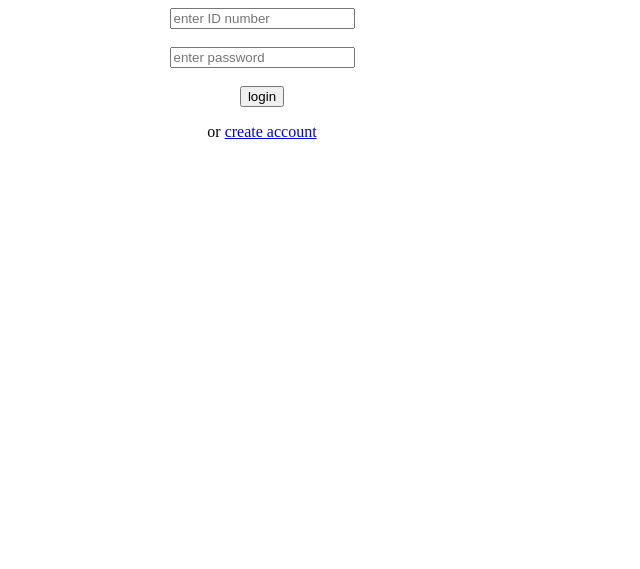
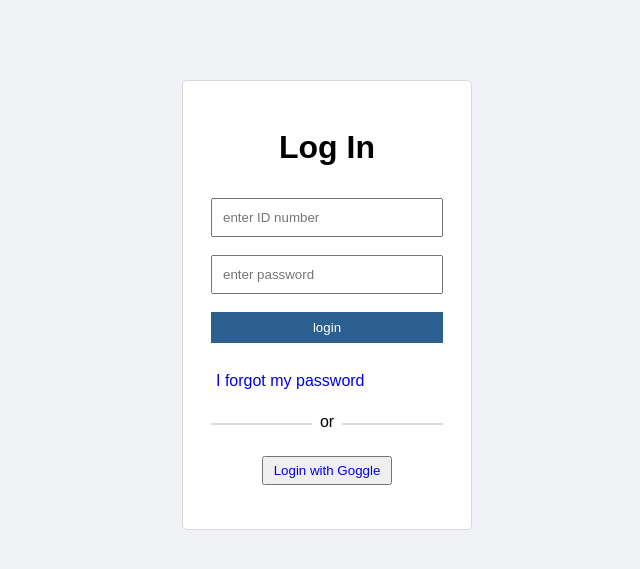
Before and after one commit to Elliotjere/CHUO, a PHP site: page /loginhtml.php in a window 1280 px wide. Shown: the top 569 px of the page, without its empty margins (378-1018 px from the left). Run offline with PHP 8.4, Linux system fonts and the light colour scheme.

Commit message:
web stracture updated

```diff
--- /dev/null
+++ b/login.css
@@ -0,0 +1,96 @@
+*{
+    margin: 0;
+    padding: 0;
+}
+
+body{
+    background-color:  #f0f2f5;
+    font-family: sans-serif;
+}
+
+.login-tab{
+    position: relative;
+    text-align: center;
+    border: 1px solid #d9d9d9;
+    height: 28rem;
+    width: 18rem;
+    margin-left: 35rem;
+    margin-top: 5rem;
+    background-color: #ffffff;
+    border-radius: 5px;
+}
+
+.login-tab h1{
+    margin-top: 3rem;
+}
+#loginform{
+    margin-top: 2rem;
+}
+
+#id-num{
+    padding: 10px;
+    width: 13rem;
+}
+
+#pass{
+    padding: 10px;
+    width: 13rem;
+}
+
+#loginbtn button{
+    position: relative;
+    padding: 7px;
+    width: 14.5rem;
+    background-color: #2b6091;
+    border: 1px solid transparent;
+    color: #ffffff;
+    cursor: pointer;
+}
+
+#forgetlink{
+    text-decoration: none;
+    float: left;
+    margin-top: 3px;
+    margin-left: 14px;
+}
+
+.orcenter::after{
+    content: "";
+    position: absolute;
+    left: 0;
+    width: 35%;
+    height: 2px;
+    background-color: #dbdbdb;
+    margin-left: 28px;
+    margin-top: 10px;
+}
+
+.orcenter::before{
+    content: "";
+    position: absolute;
+    right: 0;
+    width: 35%;
+    height: 2px;
+    background-color: #dbdbdb;
+    margin-right: 28px;
+    margin-top: 10px;
+}
+
+#or-content{
+    margin-top: 1rem;
+}
+
+#goggle{
+    position: relative;
+    background-color: #fff;
+    color: #666;
+    cursor: pointer;
+    margin-top: 25px;
+    text-decoration: none;
+}
+
+#goggle-btn ,a{
+    position: relative;
+    padding: 5px;
+    text-decoration: none;
+}
--- a/loginhtml.php
+++ b/loginhtml.php
@@ -4,28 +4,30 @@
 <!DOCTYPE html>
 <html>
 <head>
-	<meta name="viewport" content="width=device-width, initial-scale=1.0">
-
-	<meta charset="utf-8">
+	<link rel="stylesheet" href="login.css">
 	<title>login page</title>
 </head>
 <body>
-	<center>
+	<div class="login-tab">
+		<h1>Log In</h1>
 		<form action = "login.php" method = "post" id = "loginform">
 
-		<input type="text" name="idnumber" placeholder="enter ID number">
+		<input type="text" name="idnumber" placeholder="enter ID number" id="id-num">
 		<br><br>
-		<input type="password" name="pwd" placeholder="enter password">
+		<input type="password" name="pwd" placeholder="enter password" id="pass">
 		<br><br>
-		<button name = "login">login</button>
+		<div id="loginbtn"><button name = "login">login</button></div>
 		<br>
-		<?php
+		<div id="forgetlink"><a href="#" id="forgetlink">I forgot my password</a></div> <br><br>
+		<!-- <?php
 			if (isset($_SESSION['login'])) {
 			 	echo "<label for = 'loginform' style = 'color:red'>*invalid ID or password*</label>";
 			}
-		 ?>
-		<p>or <a href="registration.php">create account</a></p>
+		 ?> -->
+		<!-- <p>or <a href="registration.php">create account</a></p> -->
+		<div id="or-content"><p class="orcenter">or</p></div>
+		<div id="goggle"><button name = "login" id="goggle-btn"><a href="www.goggle.account.com">Login with Goggle</a></button></div>
 	    </form>
-	</center>
+	</di>
 </body>
 </html>
--- /dev/null
+++ b/new.php
@@ -0,0 +1,4 @@
+<?php
+    echo"watsap";
+
+?>
--- a/registration.php
+++ b/registration.php
@@ -90,7 +90,7 @@ $link = new mysqli("localhost", "root", "", "dit");
 
 		<br><br>
 		<button type="submit" value="submited" name = "reg_submit" >submit</button>
-		<p>or click here to <a href="login.html">login</a></p>
+		<p>or click here to <a href="loginhtml.html">login</a></p>
 	</form>
 	</center>
 
```
